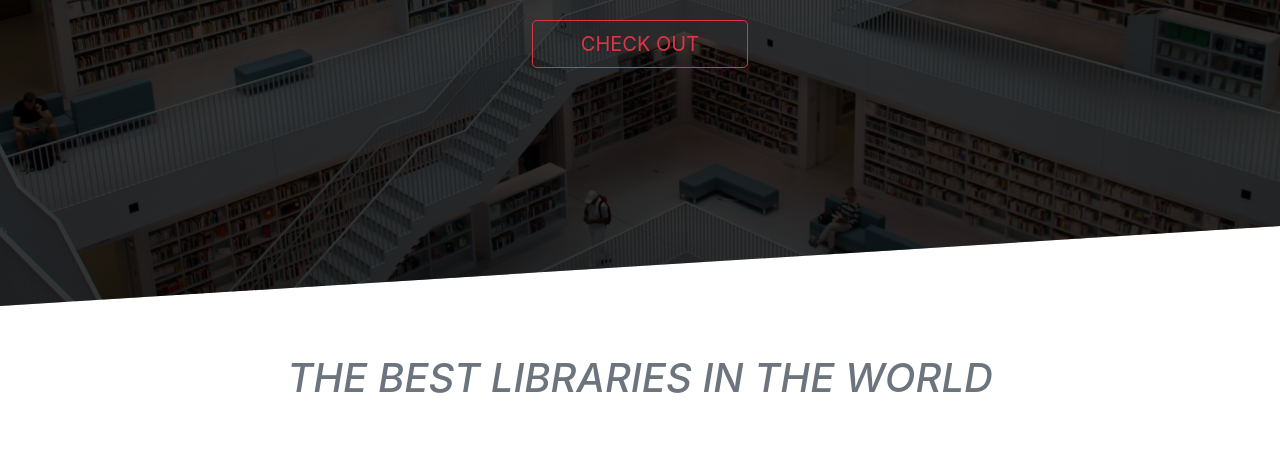
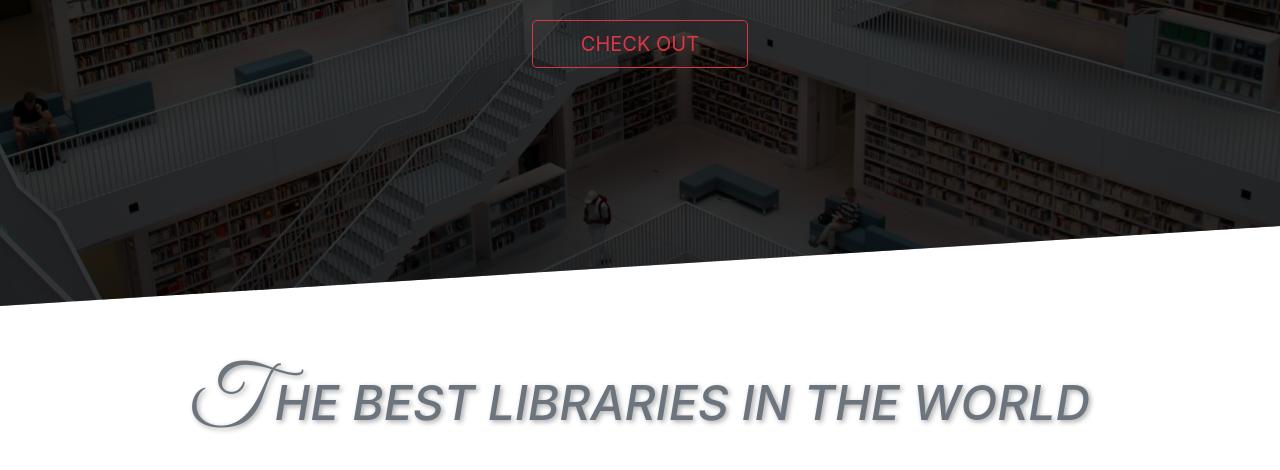
Before and after one commit to kwalczak80/Book-Store, a plain HTML site: page index.html in a window 1280 px wide. Shown: the part 494-964 px from the top of the page. Drawn offline with Linux system fonts and the light colour scheme.

Commit message:
Add CSS style to common title

```diff
--- a/css/style.css
+++ b/css/style.css
@@ -38,3 +38,25 @@ header {
   }
 }
 /* end of header */
+
+/* common-title */
+.common-title {
+  display: inline-block;
+  font-size: 3rem;
+  font-weight: 500;
+  text-shadow: 2px 2px 5px #aaa;
+  transition: all 0.5s;
+}
+
+.common-title:first-letter {
+  font-family: 'Great Vibes', cursive;
+  font-size: 5rem;
+  margin-right: 10px;
+  font-style: normal;
+}
+
+.common-title:hover {
+  transform: translate(-5px, -3px);
+  text-shadow: 2px 5px 20px #aaa;
+}
+/* end of common-title */
```
